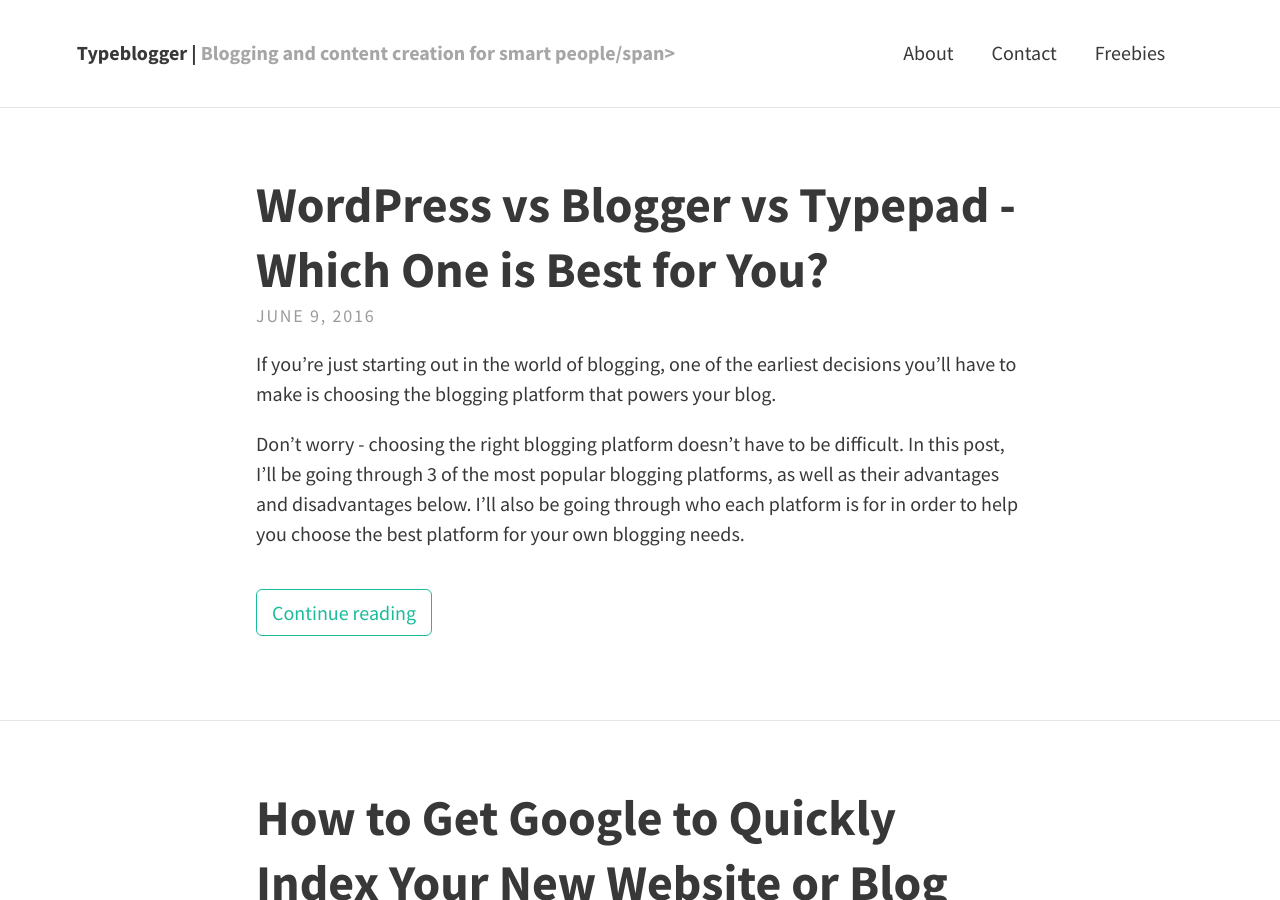
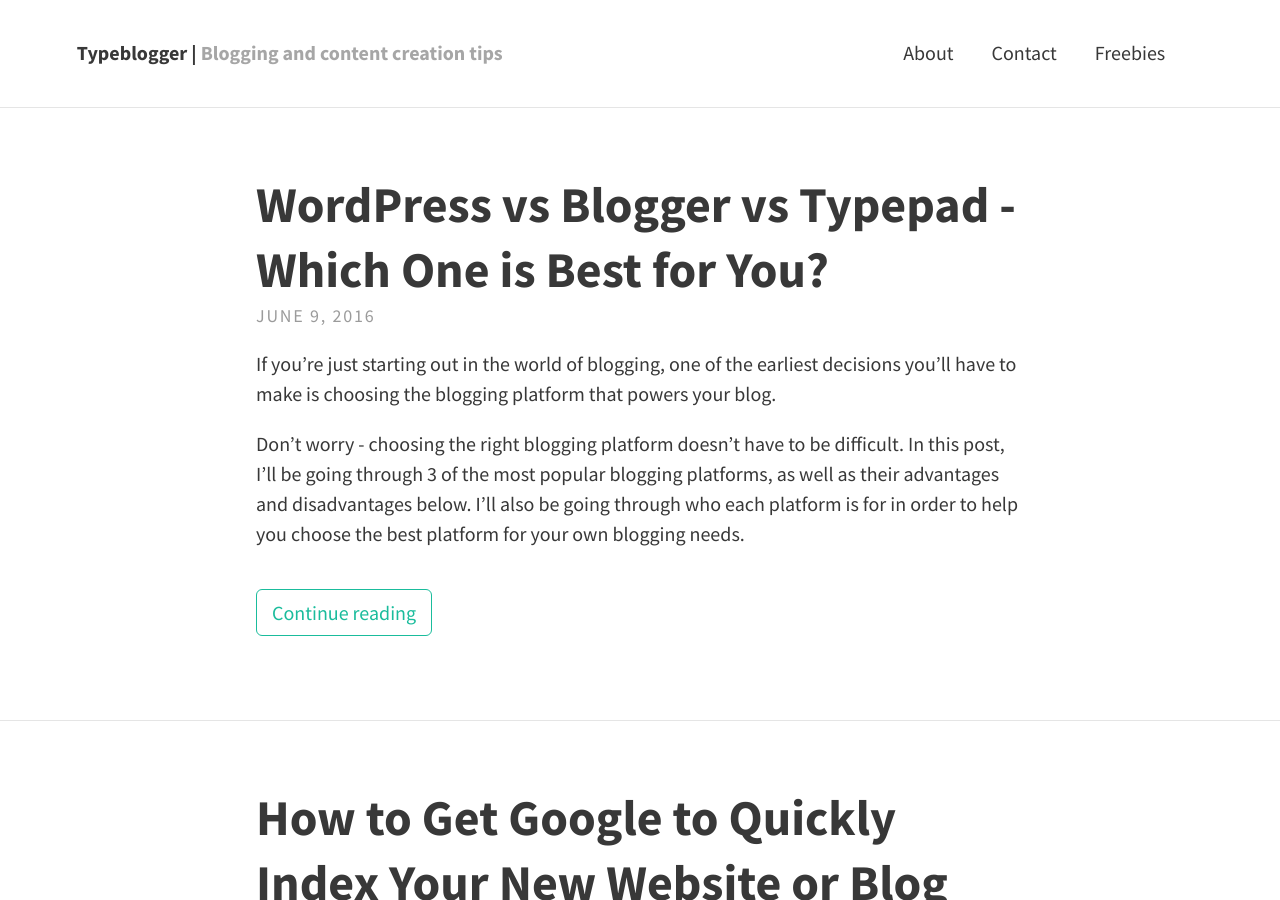
Before and after one commit to typeblogger/typeblogger.github.io, a Jekyll site: the page built from index.html, in a window 1280 px wide and 900 px high. Built offline with Jekyll 4.4.1, drawn with Linux system fonts in a browser that asks for light colours; nearby versions of some CDN libraries; the list of posts is cut into pages by our own code; comment, search, counter and statistics services are not loaded.

Commit message:
Update header.html

```diff
--- a/_includes/header.html
+++ b/_includes/header.html
@@ -1,7 +1,7 @@
 <header class="site-header">
 	<div class="branding">
 		<h1 class="site-title">
-			<a href="{{ site.baseurl }}/">{{ site.theme.title }} | <span style="color:#a6a6a6;">Blogging and content creation for smart people/span></a>
+			<a href="{{ site.baseurl }}/">{{ site.theme.title }} | <span style="color:#a6a6a6;">Blogging and content creation tips</span></a>
 		</h1>
 	</div>
 	<nav class="site-nav">
```
